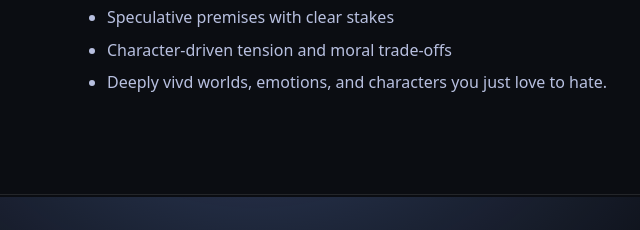
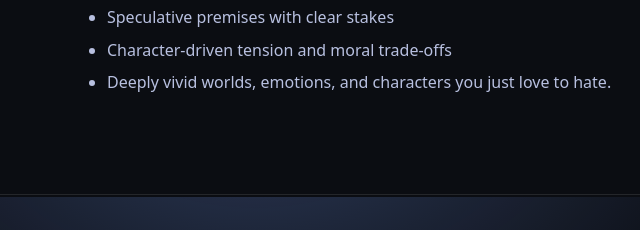
Before and after one commit to Windex91/chrisdeanbooks, a plain HTML site: page about.html in a window 1280 px wide. Shown: the part 603-833 px from the top of the page, 1-641 px from the left. Drawn offline with Linux system fonts and the light colour scheme.

Commit message:
Update about.html

```diff
--- a/about.html
+++ b/about.html
@@ -63,7 +63,7 @@
       <ul class="bullets">
         <li>Speculative premises with clear stakes</li>
         <li>Character‑driven tension and moral trade‑offs</li>
-        <li>Deeply vivd worlds, emotions, and characters you just love to hate.</li>
+        <li>Deeply vivid worlds, emotions, and characters you just love to hate.</li>
       </ul>
       <p class="fineprint">
 
```
